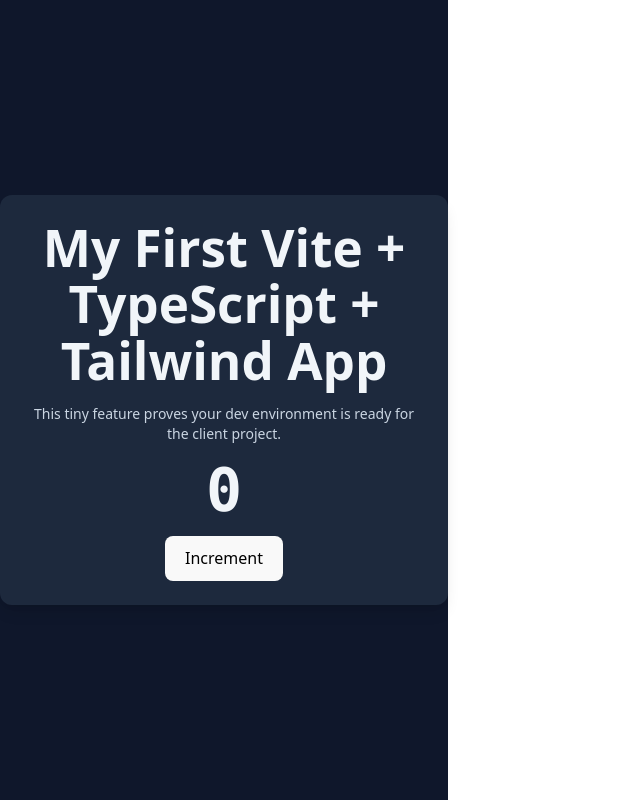
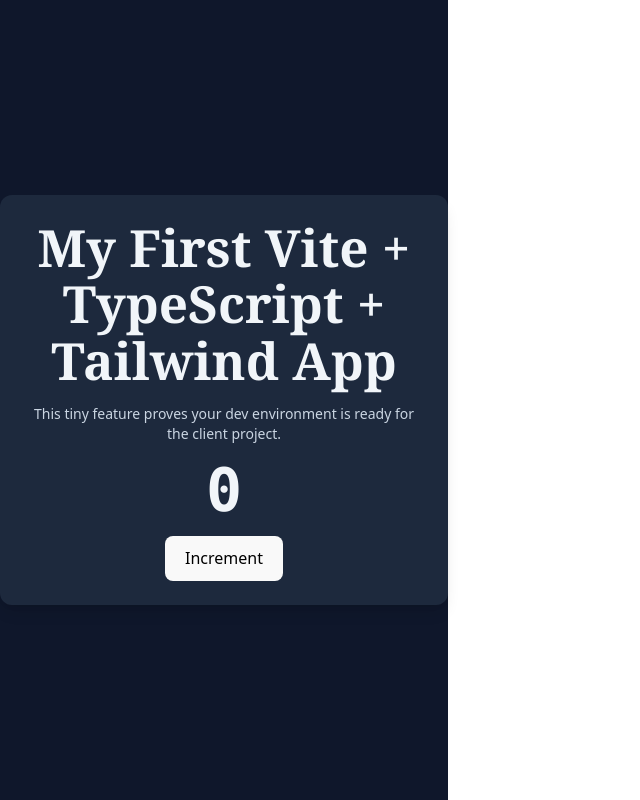
Before and after one commit to quangphatmai/dwdd2720, a React (Vite) app: page / in a window 1280 px wide. Shown: the whole page, without its empty margins (0-640 px from the left). Built offline with nearby package versions, Linux system fonts and the light colour scheme.

Commit message:
fix: improve formatting and consistency in App component

```diff
--- a/src/App.tsx
+++ b/src/App.tsx
@@ -11,11 +11,12 @@
   }
 
   return (
-    <div className="min-h-screen flex items-center justify-center bg-slate-900 text-slate-100">
+    <div className="min-h-screen flex items-center justify-center bg-slate-900 text-slate-100 " >
       <div className="max-w-md w-full bg-slate-800 rounded-xl shadow-lg p-6">
-        <h1 className="text-2xl font-bold mb-4 text-center">
+        <h1 className="text-2xl font-bold mb-4 text-center font-serif">
           My First Vite + TypeScript + Tailwind App
         </h1>
+
         <p className="mb-4 text-sm text-slate-300 text-center">
           This tiny feature proves your dev environment is ready for the client project.
         </p>
```
